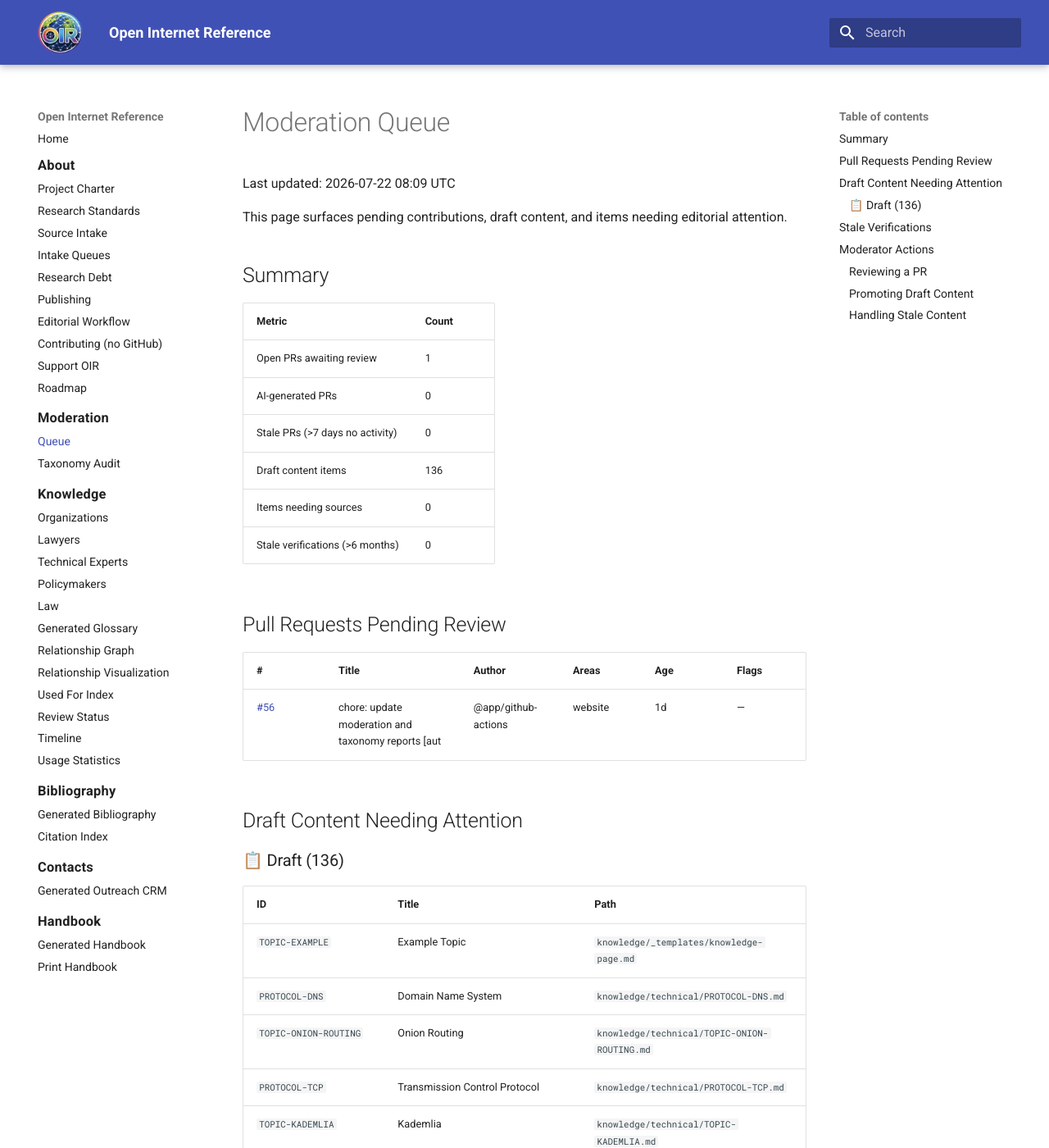
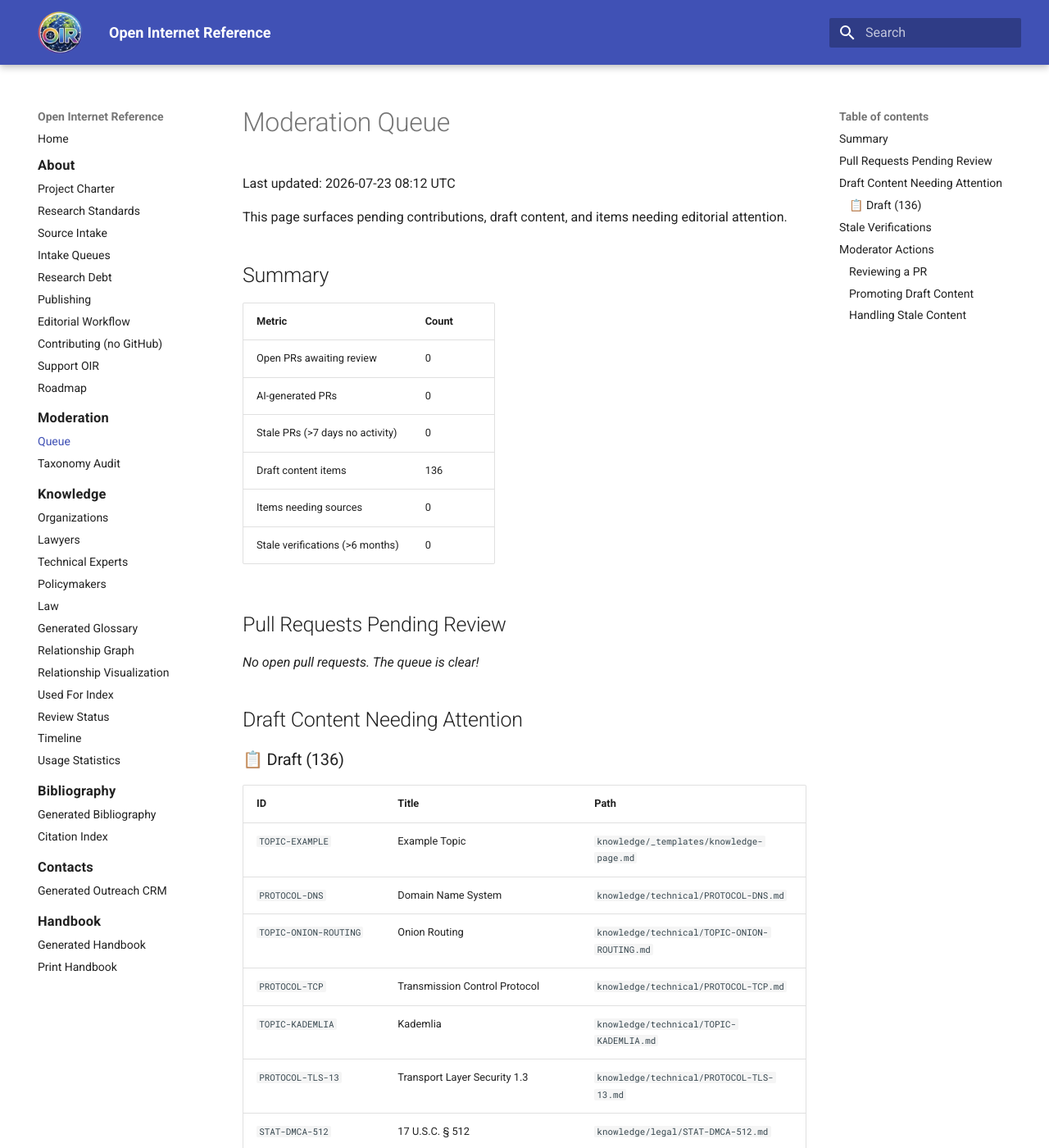
Before and after one commit to itsmeront/open-internet-reference, an MkDocs documentation site: the page built from website/generated/moderation.md, in a window 1280 px wide and 1400 px high. Shown: the whole window at 82% size. Built offline with MkDocs 1.6.1 and Material for MkDocs 9.7.7, drawn with Linux system fonts in a browser that asks for light colours.

Commit message:
chore: update moderation and taxonomy reports [automated]

```diff
--- a/website/generated/moderation.md
+++ b/website/generated/moderation.md
@@ -1,6 +1,6 @@
 # Moderation Queue
 
-Last updated: 2026-07-22 08:09 UTC
+Last updated: 2026-07-23 08:12 UTC
 
 This page surfaces pending contributions, draft content, and items needing editorial attention.
 
@@ -8,7 +8,7 @@ This page surfaces pending contributions, draft content, and items needing edito
 
 | Metric | Count |
 |--------|-------|
-| Open PRs awaiting review | 1 |
+| Open PRs awaiting review | 0 |
 | AI-generated PRs | 0 |
 | Stale PRs (>7 days no activity) | 0 |
 | Draft content items | 136 |
@@ -17,9 +17,7 @@ This page surfaces pending contributions, draft content, and items needing edito
 
 ## Pull Requests Pending Review
 
-| # | Title | Author | Areas | Age | Flags |
-|---|-------|--------|-------|-----|-------|
-| [#56](https://github.com/itsmeront/open-internet-reference/pull/56) | chore: update moderation and taxonomy reports [aut | @app/github-actions | website | 1d | — |
+*No open pull requests. The queue is clear!*
 
 ## Draft Content Needing Attention
 
```
Also changed, not shown: website/generated/taxonomy-audit.md (+1 -1 lines), 2 other files.
